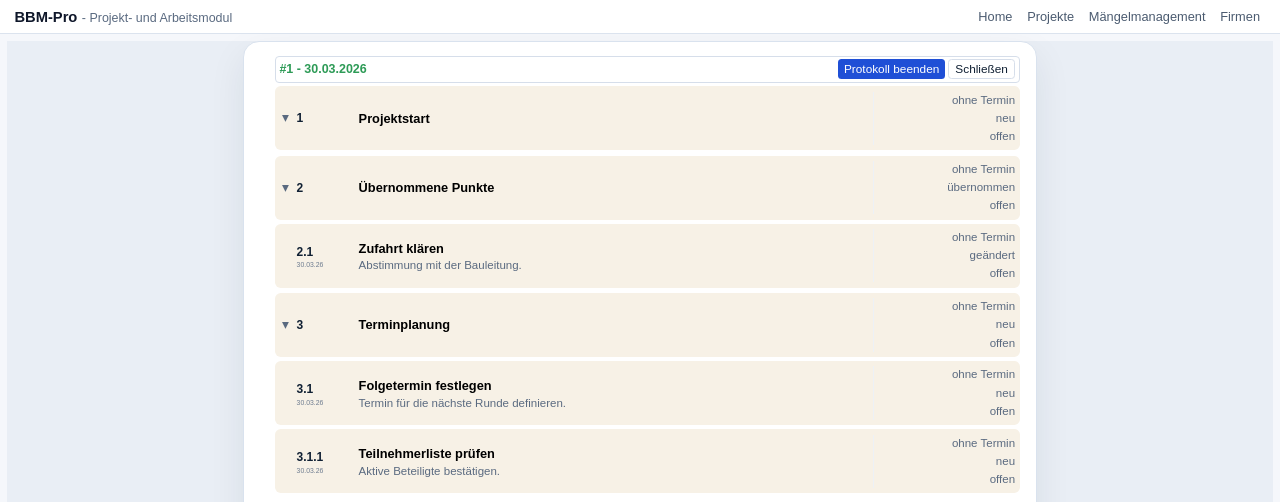
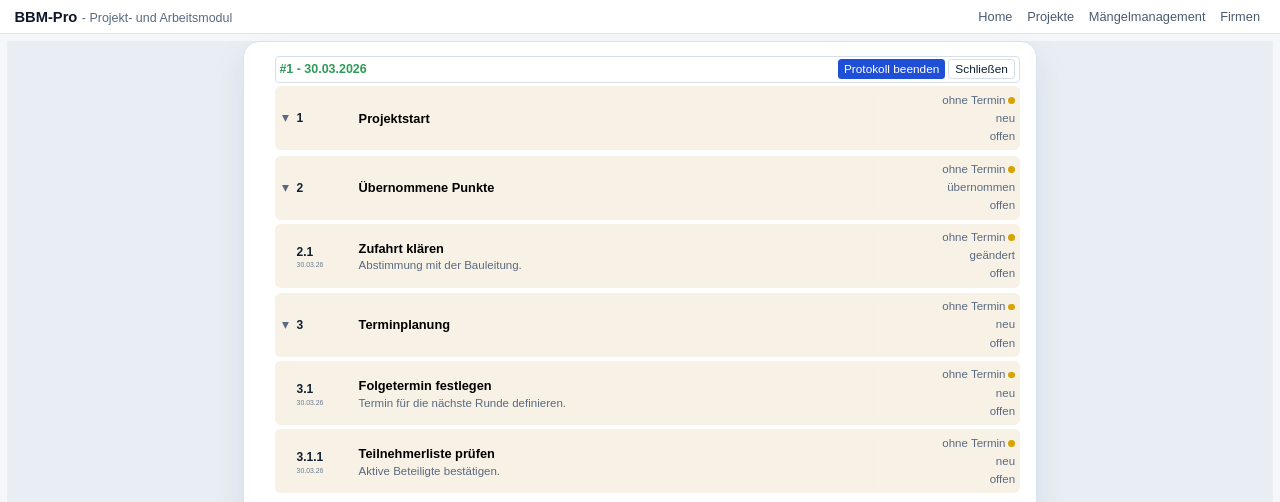
Before and after one commit to SteffenBandholt/BBM-Pro, a React (Vite) app: page /meetings/1 in a window 1280 px wide. Shown: the top 502 px of the page. Built offline with nearby package versions, Linux system fonts and the light colour scheme.

Commit message:
Ampel ist in Tops sichtbar

```diff
--- a/src/modules/meetings/components/ProtocolTopList.jsx
+++ b/src/modules/meetings/components/ProtocolTopList.jsx
@@ -23,6 +23,14 @@ function ProtocolTopRow({ top, selectedTopId, onSelectTop, collapsedTopIds, onTo
   const showChildren = hasChildren && (!isTitle || !isCollapsed);
   const showCreatedAt = !isTitle && Boolean(top.createdAt);
   const createdAtLabel = showCreatedAt ? formatCreatedAt(top.createdAt) : '';
+  const trafficLightClass =
+    top.ampel === 'grün'
+      ? 'protocol-top-row__traffic-light protocol-top-row__traffic-light--green'
+      : top.ampel === 'rot'
+        ? 'protocol-top-row__traffic-light protocol-top-row__traffic-light--red'
+        : top.ampel === 'gelb'
+          ? 'protocol-top-row__traffic-light protocol-top-row__traffic-light--yellow'
+          : 'protocol-top-row__traffic-light';
 
   return (
     <li>
@@ -56,7 +64,10 @@ function ProtocolTopRow({ top, selectedTopId, onSelectTop, collapsedTopIds, onTo
               {!isTitle && top.longtext ? <span className="protocol-top-row__text">{top.longtext}</span> : null}
             </span>
             <span className="protocol-top-row__meta-column">
-              <span className="protocol-top-row__meta">{top.dueDate || 'ohne Termin'}</span>
+              <span className="protocol-top-row__meta protocol-top-row__meta--due">
+                <span>{top.dueDate || 'ohne Termin'}</span>
+                <span className={trafficLightClass} aria-hidden="true" />
+              </span>
               <span className="protocol-top-row__meta">{top.status}</span>
               <span className="protocol-top-row__meta">{top.responsible || 'offen'}</span>
             </span>
--- a/src/styles/global.css
+++ b/src/styles/global.css
@@ -1156,6 +1156,32 @@ a {
   font-size: 0.72rem;
 }
 
+.protocol-top-row__meta--due {
+  display: inline-flex;
+  align-items: center;
+  gap: 0.18rem;
+}
+
+.protocol-top-row__traffic-light {
+  width: 0.42rem;
+  height: 0.42rem;
+  border-radius: 999px;
+  background: #cbd5e1;
+  flex: 0 0 auto;
+}
+
+.protocol-top-row__traffic-light--green {
+  background: #2e9b57;
+}
+
+.protocol-top-row__traffic-light--yellow {
+  background: #d8a200;
+}
+
+.protocol-top-row__traffic-light--red {
+  background: #d64545;
+}
+
 .protocol-top-row__text {
   margin: 0;
   padding: 0;
```
